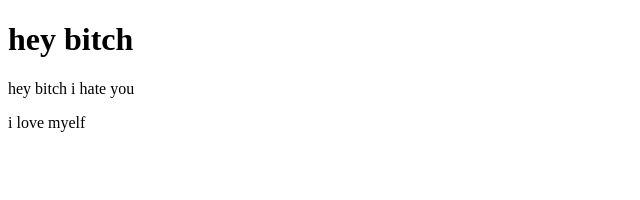
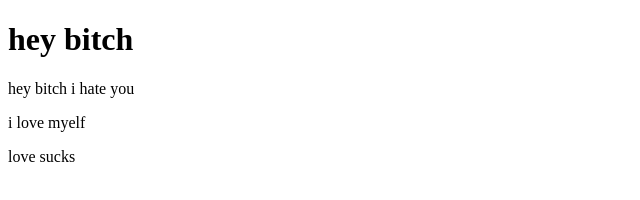
Before and after one commit to sandyak4777/first, a plain HTML site: page index.html in a window 1280 px wide. Shown: the full height of the page, 0-640 px from the left. Drawn offline with Linux system fonts and the light colour scheme.

Commit message:
pushing second commits from firt branch

```diff
--- a/index.html
+++ b/index.html
@@ -7,8 +7,11 @@
     </title>
 </head>
 <body>
+    <div class="name">
     <h1>hey bitch</h1>
     <p>hey bitch i hate you</p>
     <p>i love myelf</p>
+    <p>love sucks</p>
+</div>
 </body>
 </html>
```
